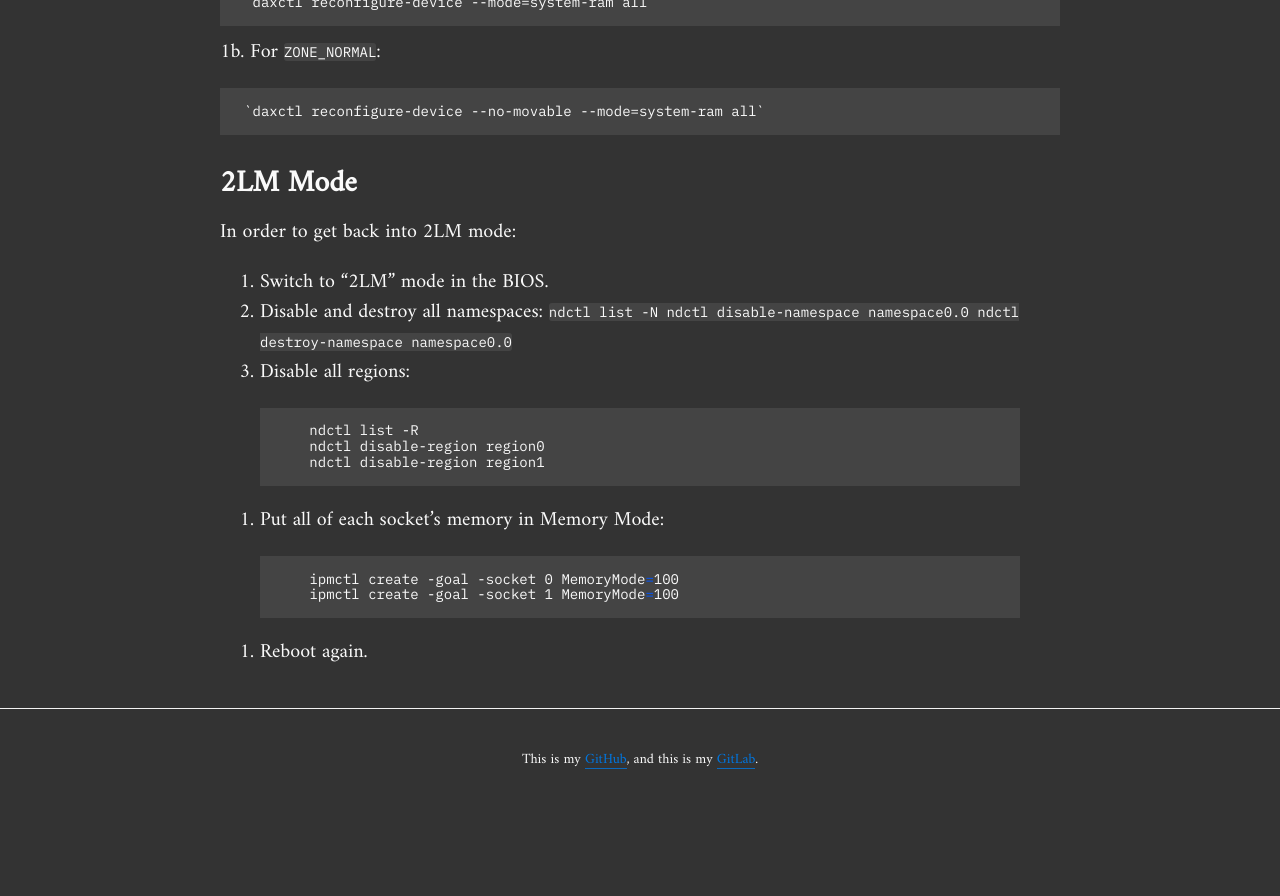
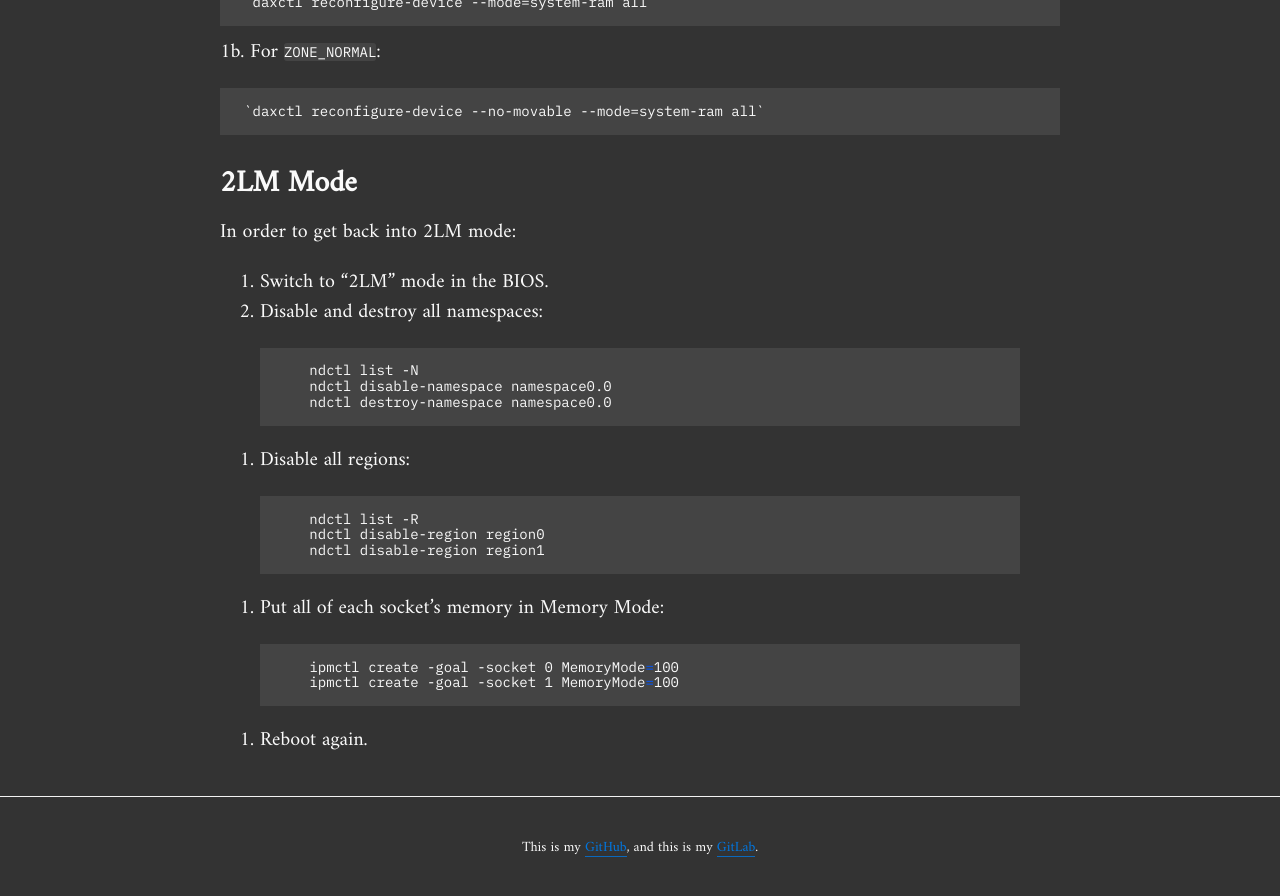
Before and after one commit to benbenolson/benbenolson.github.io, a Jekyll site: the page built from _posts/2019-10-17-aep-modes.md, in a window 1280 px wide and 900 px high, scrolled down 2566 px. Shown: the top 896 px of the window. Built offline with Jekyll 4.4.1, drawn with Linux system fonts in a browser that asks for light colours; before the commit the page ends 3378 px from its top, so only the background shows below that; part of the change alters nothing that is shown.

````diff
--- a/_posts/2019-10-17-aep-modes.md
+++ b/_posts/2019-10-17-aep-modes.md
@@ -102,11 +102,10 @@ In order to get back into 2LM mode:
 
   1. Switch to "2LM" mode in the BIOS.
   2. Disable and destroy all namespaces:
-    ```
+    {% highlight BASH %}
     ndctl list -N
     ndctl disable-namespace namespace0.0
-    ndctl destroy-namespace namespace0.0
-    ```
+    ndctl destroy-namespace namespace0.0{% endhighlight %}
   3. Disable all regions:
     {% highlight BASH %}
     ndctl list -R
````
